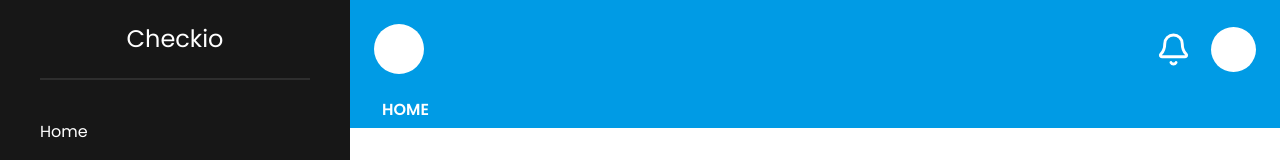
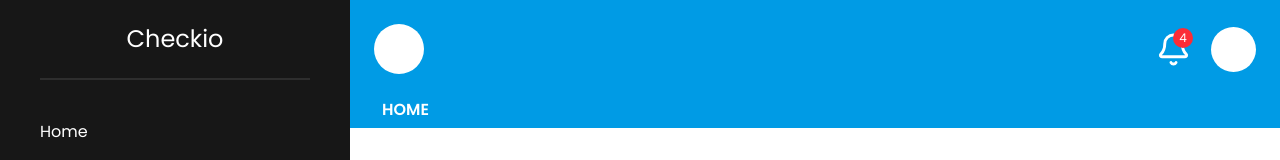
Before and after one commit to fbn776/Checkio, a React (Vite) app in the folder src/web/frontend/: page / in a window 1280 px wide. Shown: the top 160 px of the page. Built offline with nearby package versions, Linux system fonts and the light colour scheme.

Commit message:
Notification counter

```diff
--- a/src/web/frontend/src/pages/home/page.jsx
+++ b/src/web/frontend/src/pages/home/page.jsx
@@ -1,7 +1,9 @@
 import ProfileIcon from "@/components/ProfileIcon/index.jsx";
-import { Bell } from 'lucide-react';
+import {Bell} from 'lucide-react';
+import {useState} from "react";
 
 export default function HomePage() {
+    const [countNotification, setCountNotification] = useState(4);
     return <>
         <div className="container flex flex-row items-center justify-center min-vh-100">
             <div className="flex flex-grow flex-col items-center justify-start min-h-[100vh]">
@@ -9,7 +11,12 @@ export default function HomePage() {
                     <div className="w-full p-6 flex flex-row items-center justify-between">
                         <div className="h-[50px] w-[50px] rounded-full bg-white"></div>
                         <div className="flex flex-row items-center gap-5">
-                            <Bell size={35} stroke={'white'}/>
+                            <div className="relative flex flex-row gap[-2px]">
+                                <Bell size={35} stroke={'white'}/>
+                                <div className="absolute right-[-2px] top-[-4px] bg-red-500 w-5 h-5 flex items-center justify-center rounded-full text-[12px] text-white">
+                                    {countNotification}
+                                </div>
+                            </div>
                             <ProfileIcon/>
                         </div>
                     </div>
```
